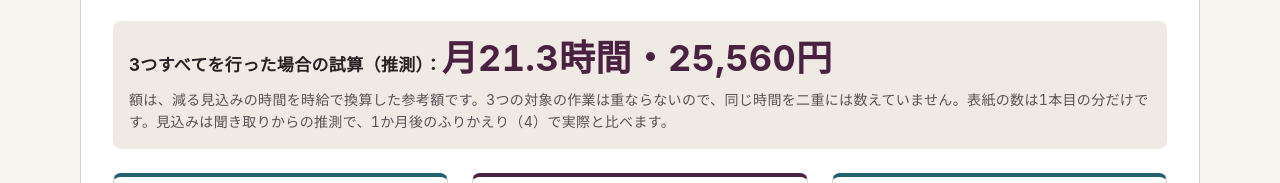
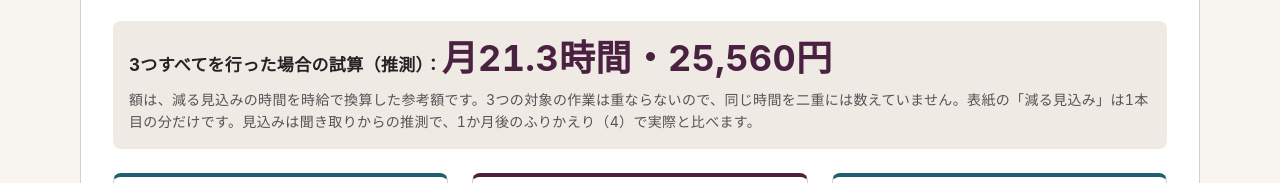
Before and after one commit to yuta054106-jpg/tenka-lab-works, a plain HTML site: page demos/41-ai-shindan-report/index.html in a window 1280 px wide. Shown: the part 4457-4640 px from the top of the page. Drawn offline with Linux system fonts and the light colour scheme.

Commit message:
作品例43：モウテンの小さな直し（検査前）

```diff
--- a/demos/41-ai-shindan-report/index.html
+++ b/demos/41-ai-shindan-report/index.html
@@ -158,7 +158,7 @@
             <p class="lead">棚卸表から、減る見込みが大きく、お店の月額の費用が小さく、間違えても戻しやすいものを3つ選びました。1つ目を、診断に含まれる「自動化1本」として私たちが作ります。2つ目と3つ目は、お店で進めるか、別にご相談ください。</p>
             <div class="sum-box">
               <p class="sum-box__line">3つすべてを行った場合の試算<span class="nw">（推測）</span>：<span class="sum-box__num" id="pr-sum"></span></p>
-              <p class="note note--tight">額は、減る見込みの時間を時給で換算した参考額です。3つの対象の作業は重ならないので、同じ時間を二重には数えていません。表紙の数は1本目の分だけです。見込みは聞き取りからの推測で、1か月後のふりかえり（4）で実際と比べます。</p>
+              <p class="note note--tight">額は、減る見込みの時間を時給で換算した参考額です。3つの対象の作業は重ならないので、同じ時間を二重には数えていません。表紙の「減る見込み」は1本目の分だけです。見込みは聞き取りからの推測で、1か月後のふりかえり（4）で実際と比べます。</p>
             </div>
             <div class="proposals" id="pr-list"></div>
             <p class="note">提案2を実際に1本作った見本（作品例44・架空のお店）：<a class="inline-link" href="../42-reply-draft-kit/">お取り寄せの返信の下書きキットを見る</a></p>
```
